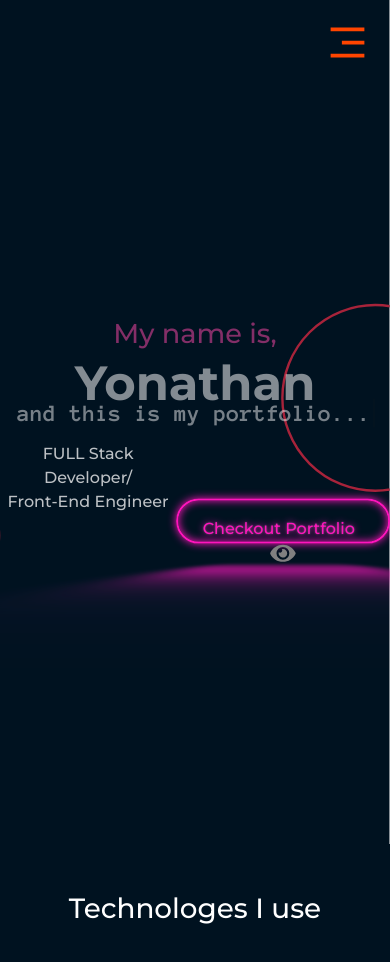
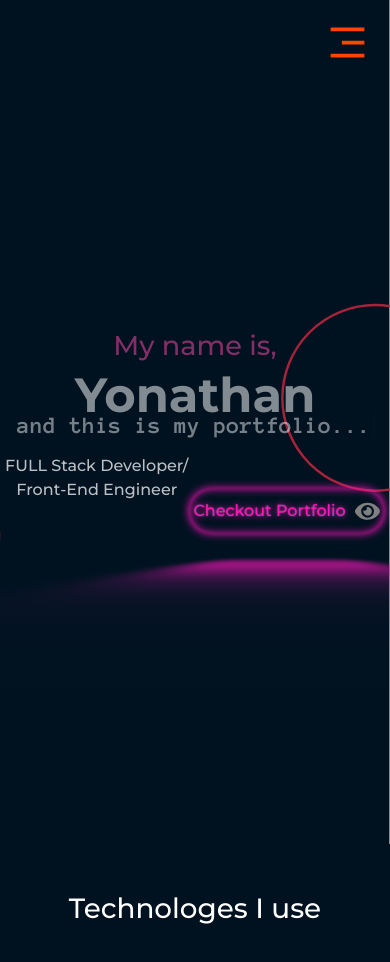
Before and after one commit to Yonathan-Admasu728/PortFolio-Z-Genesis, a React (Create React App) app: page / in a window 390 px wide. Shown: the top 962 px of the page. Built offline with nearby package versions, Linux system fonts and the light colour scheme.

Commit message:
fixed the styling on some components

```diff
--- a/src/components/HeaderButton.js
+++ b/src/components/HeaderButton.js
@@ -8,7 +8,7 @@ const HeaderButton = () => {
       <div className="mx-auto">
         <a href="#courosel">
           <button className="see">
-            Checkout Portfolio &nbsp;
+           <span2> Checkout Portfolio</span2> &nbsp;
             <FaEye color="grey" fontSize="1.6rem" />
           </button>
         </a>
--- a/src/pages/Contact.js
+++ b/src/pages/Contact.js
@@ -36,7 +36,7 @@ const Contact = () => {
                     </p>
                     <div className="rs">
                 <div className="d-flex justify-content-center align-items-center flex-column ">
-                    {social.resume && <a title="Download Resume" href={social.resume} download><span className='res-download'>resume</span><br/><FaFileDownload color='#6207f0' fontSize='3em' opacity='0.5'/></a>}
+                    {social.resume && <a title="Download Resume" href={social.resume} download><span className='res-download'>resume</span><br/><FaFileDownload color='#36136eb4' fontSize='3em' opacity='0.5'/></a>}
                 </div>
                 </div>
                 </div>
--- a/src/pages/ThinkingAbout.js
+++ b/src/pages/ThinkingAbout.js
@@ -1,6 +1,7 @@
 import React from "react";
 import Header from "../components/Header";
 import Courosel from "../components/Courosel";
+import '../stylesheets/thinkingAbout.css'
 function ThinkingAbout() {
   return (
     <div>
@@ -9,7 +10,7 @@ function ThinkingAbout() {
         <div className="row flex-with-center mt-5">
           <div className="col-md-6 n-box2 px-3 py-5" data-aos='fade-down'>
             <div>
-              <p className="font-bold">
+              <p className="font-bold" >
                 Thinking about using my knowledge and skills to accomplish good in the world.
                 Good ideas are not adopted automatically. They must be driven
                 into practice with courage and patience
@@ -18,10 +19,12 @@ function ThinkingAbout() {
           </div>
 
           <div className="col-md-6 position-relative">
+            <div className='size-med'>
            <Courosel
             color='black'
-            size='50'
+            size='180'
             className='position-absolute top-50 start-50 translate-middle'/>
+            </div>
           </div>
         </div>
       </div>
--- a/src/stylesheets/HeaderButton.css
+++ b/src/stylesheets/HeaderButton.css
@@ -16,7 +16,9 @@
     cursor: pointer;
     text-decoration: none;
     color: var(--clr-neon);
-    border: var(--clr-neon) 0.125em solid;
+    /* border: var(--clr-neon) 0.125em solid; */
+    border:none;
+    width: auto;
     padding: 1em 1em;
     border-radius: 2em;
 
@@ -59,7 +61,12 @@
   .mx-auto button:hover,
   .mx-auto button:focus {
     color: var(--clr-bg);
-    text-shadow: grey;
+    text-shadow: white;
+  }
+
+  .mx-auto button span2:hover,
+  .mx-auto button span2:focus {
+    color: var(--clr-neon);
   }
 
   .mx-auto button:hover::before,
@@ -70,3 +77,26 @@
   .mx-auto button:focus::after {
     opacity: 1;
   }
+
+@media(max-width:750px) {
+
+  .mx-auto button {
+    height:45px;
+    border-radius:2em;
+    border:none;
+    width: auto;
+    padding: 5px 5px;
+    font-size: 1.6;
+  }
+
+  .mx-auto button:hover,
+  .mx-auto button:focus {
+    color: var(--clr-bg);
+  }
+
+  .mx-auto button span2:hover,
+  .mx-auto button span2:focus {
+    color: var(--clr-neon);
+  }
+
+}
--- a/src/stylesheets/contact.css
+++ b/src/stylesheets/contact.css
@@ -110,7 +110,7 @@
 
   }
   .res-download {
-    color: limegreen;
+    color: orange;
   }
   .half form button:hover {
     background-color: var(--hover-color);
@@ -121,6 +121,10 @@
   .half p {
     padding: 3rem 1rem 0 1rem;
     text-align: center;
+    color: white;
+    font-size: 0.9rem;
+    background-color: #36136eb4;
+    border-radius: 25px;
   }
   .inline-button {
     display: inline;
@@ -180,9 +184,9 @@
     top: 90%;
   }
 
-  .see:hover {
+  /* .see:hover {
     background-color: var(--hover-color);
-  }
+  } */
   .switch {
     position: relative;
     display: inline-block;
@@ -346,11 +350,6 @@
       margin: 5px;
       padding: 5px;
     }
-     .half p {
-      background-color: rgba(255, 255, 255, 0.61);
-      padding: 2px;
-      border-radius: 25px;
-    }
     .gtp {
       left: 80%;
       top: 87%;
@@ -374,6 +373,16 @@
       margin-left: auto;
       margin-right: auto;
     }
+    .half p {
+      padding: 2rem 1rem 0 1rem;
+      text-align: center;
+      color: white;
+      font-size: 0.9rem;
+      background-color: #36136e;
+      padding: 2px;
+      border-radius: 25px;
+    }
+
   }
   .rs-icons {
       font-size: 5rem;
--- a/src/stylesheets/thinkingAbout.css
+++ b/src/stylesheets/thinkingAbout.css
@@ -0,0 +1,12 @@
+.size-med {
+    width: 60%;
+    margin-left: 250px;
+}
+
+@media(max-width:750px) {
+    .size-med {
+        width: 100%;
+        margin-left: 5px;
+        margin-right: 5px;
+    }
+}
```
Also changed, not shown: public/circle.svg (added).
